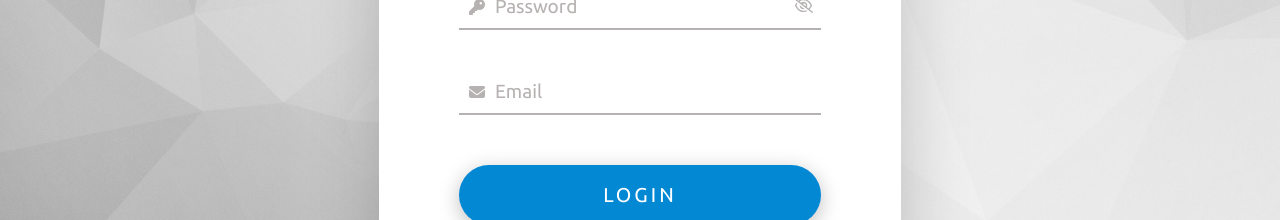
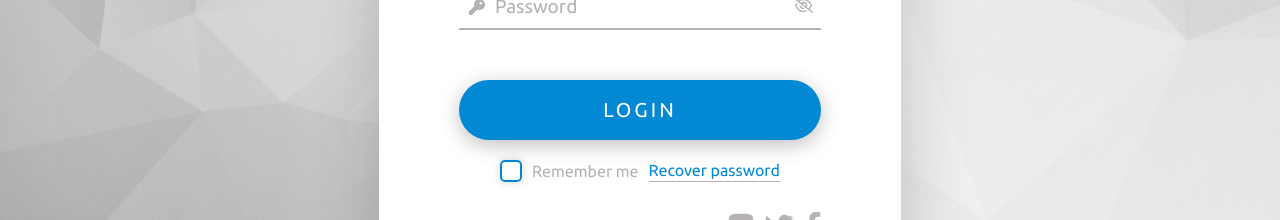
Before and after one commit to zoDLer1/classroom, a React (Create React App) app in the folder react-front/: page /login in a window 1280 px wide. Shown: the part 580-800 px from the top of the page. Built offline with nearby package versions, Linux system fonts and the light colour scheme.

Commit message:
refactored checkbox and link css styles

```diff
--- /dev/null
+++ b/react-front/src/UI/Checkbox/css/checkbox.module.css
@@ -0,0 +1,27 @@
+.block{
+
+}
+
+.block input:checked + label::before{
+    background-color: var(--primary-color);
+}
+
+.body{
+    color: var(--alt-color);
+    font-size: 16px;
+    cursor: pointer;
+    display: flex;
+    user-select: none;
+    align-items: center;
+    gap: 10px;
+}
+
+.body::before{
+    content: '';
+    width: 18px;
+    height: 18px;
+    background-color: #fff;
+    border: 2px solid var(--primary-color);
+    border-radius: 5px;
+    box-shadow: 0 0 8px 0.5px rgba(0, 0, 0, 0.15);
+}
--- /dev/null
+++ b/react-front/src/UI/Checkbox/index.jsx
@@ -0,0 +1,10 @@
+import css from './css/checkbox.module.css'
+
+export default (props) => {
+    return (
+        <div className={css.block}>
+            <input id="agree" type="checkbox" hidden/>
+            <label className={css.body} for="agree">{props.text}</label>
+        </div>
+    )
+}
--- a/react-front/src/UI/Input/index.jsx
+++ b/react-front/src/UI/Input/index.jsx
@@ -1,4 +1,4 @@
-import css from "./css/style.module.css";
+import css from "./css/input.module.css";
 
 
 export default (props) =>{
--- a/react-front/src/components/link/css/main.css
+++ b/react-front/src/UI/Link/css/link.module.css
@@ -1,10 +1,6 @@
-/* BLOCK */
-.link{
+.block{
     color: var(--primary-color);
     border-bottom: 1px solid var(--alt-color);
     font-size: 16px;
     padding-bottom: 2px;
 }
-/* ELEMENTS */
-
-/* MODIFICATORS */
--- /dev/null
+++ b/react-front/src/UI/Link/index.jsx
@@ -0,0 +1,9 @@
+
+import css from './css/link.module.css'
+import { Link } from "react-router-dom"
+
+export default (props) => {
+    return (
+        <Link className={css.block} to={props.to}>{props.text}</Link>
+    )
+}
--- a/react-front/src/UI/Submit/index.jsx
+++ b/react-front/src/UI/Submit/index.jsx
@@ -1,4 +1,4 @@
-import css from './css/style.module.css'
+import css from './css/submit.module.css'
 
 
 export default (props) => {
--- a/react-front/src/components/forms/login-form/index.jsx
+++ b/react-front/src/components/forms/login-form/index.jsx
@@ -1,40 +1,27 @@
 import 'components/forms/css/main.css'
-import Link from 'components/link'
+
 import Form_page_links from 'components/forms/forms-components/form-page-links'
-import Form_input from 'components/forms/forms-components/form-input'
-import Form_submit from 'components/forms/forms-components/form-submit'
 import Form_password from 'components/forms/forms-components/form-input/form-input-password'
-import TestInput from 'UI/Input'
-import TestSubmit from 'UI/Submit'
+import Input from 'UI/Input'
+import Link from 'UI/Link'
+import Submit from 'UI/Submit'
+import Checkbox from 'UI/Checkbox'
+
+
 
 export default () => {
     return (
         <form class="form container">
-                {/* <div class="form__layer">
-                    <div class="gears form__gears">
-                        <svg class="gear" xmlns="http://www.w3.org/2000/svg" viewBox="0 0 512 512" width="50">
-                            <path d="M495.9 166.6c3.2 8.7 .5 18.4-6.4 24.6l-43.3 39.4c1.1 8.3 1.7 16.8 1.7 25.4s-.6 17.1-1.7 25.4l43.3 39.4c6.9 6.2 9.6 15.9 6.4 24.6c-4.4 11.9-9.7 23.3-15.8 34.3l-4.7 8.1c-6.6 11-14 21.4-22.1 31.2c-5.9 7.2-15.7 9.6-24.5 6.8l-55.7-17.7c-13.4 10.3-28.2 18.9-44 25.4l-12.5 57.1c-2 9.1-9 16.3-18.2 17.8c-13.8 2.3-28 3.5-42.5 3.5s-28.7-1.2-42.5-3.5c-9.2-1.5-16.2-8.7-18.2-17.8l-12.5-57.1c-15.8-6.5-30.6-15.1-44-25.4L83.1 425.9c-8.8 2.8-18.6 .3-24.5-6.8c-8.1-9.8-15.5-20.2-22.1-31.2l-4.7-8.1c-6.1-11-11.4-22.4-15.8-34.3c-3.2-8.7-.5-18.4 6.4-24.6l43.3-39.4C64.6 273.1 64 264.6 64 256s.6-17.1 1.7-25.4L22.4 191.2c-6.9-6.2-9.6-15.9-6.4-24.6c4.4-11.9 9.7-23.3 15.8-34.3l4.7-8.1c6.6-11 14-21.4 22.1-31.2c5.9-7.2 15.7-9.6 24.5-6.8l55.7 17.7c13.4-10.3 28.2-18.9 44-25.4l12.5-57.1c2-9.1 9-16.3 18.2-17.8C227.3 1.2 241.5 0 256 0s28.7 1.2 42.5 3.5c9.2 1.5 16.2 8.7 18.2 17.8l12.5 57.1c15.8 6.5 30.6 15.1 44 25.4l55.7-17.7c8.8-2.8 18.6-.3 24.5 6.8c8.1 9.8 15.5 20.2 22.1 31.2l4.7 8.1c6.1 11 11.4 22.4 15.8 34.3zM256 336c44.2 0 80-35.8 80-80s-35.8-80-80-80s-80 35.8-80 80s35.8 80 80 80z"/>
-                        </svg>
-                        <svg class="gear"xmlns="http://www.w3.org/2000/svg" viewBox="0 0 512 512" width="40">
-                            <path d="M495.9 166.6c3.2 8.7 .5 18.4-6.4 24.6l-43.3 39.4c1.1 8.3 1.7 16.8 1.7 25.4s-.6 17.1-1.7 25.4l43.3 39.4c6.9 6.2 9.6 15.9 6.4 24.6c-4.4 11.9-9.7 23.3-15.8 34.3l-4.7 8.1c-6.6 11-14 21.4-22.1 31.2c-5.9 7.2-15.7 9.6-24.5 6.8l-55.7-17.7c-13.4 10.3-28.2 18.9-44 25.4l-12.5 57.1c-2 9.1-9 16.3-18.2 17.8c-13.8 2.3-28 3.5-42.5 3.5s-28.7-1.2-42.5-3.5c-9.2-1.5-16.2-8.7-18.2-17.8l-12.5-57.1c-15.8-6.5-30.6-15.1-44-25.4L83.1 425.9c-8.8 2.8-18.6 .3-24.5-6.8c-8.1-9.8-15.5-20.2-22.1-31.2l-4.7-8.1c-6.1-11-11.4-22.4-15.8-34.3c-3.2-8.7-.5-18.4 6.4-24.6l43.3-39.4C64.6 273.1 64 264.6 64 256s.6-17.1 1.7-25.4L22.4 191.2c-6.9-6.2-9.6-15.9-6.4-24.6c4.4-11.9 9.7-23.3 15.8-34.3l4.7-8.1c6.6-11 14-21.4 22.1-31.2c5.9-7.2 15.7-9.6 24.5-6.8l55.7 17.7c13.4-10.3 28.2-18.9 44-25.4l12.5-57.1c2-9.1 9-16.3 18.2-17.8C227.3 1.2 241.5 0 256 0s28.7 1.2 42.5 3.5c9.2 1.5 16.2 8.7 18.2 17.8l12.5 57.1c15.8 6.5 30.6 15.1 44 25.4l55.7-17.7c8.8-2.8 18.6-.3 24.5 6.8c8.1 9.8 15.5 20.2 22.1 31.2l4.7 8.1c6.1 11 11.4 22.4 15.8 34.3zM256 336c44.2 0 80-35.8 80-80s-35.8-80-80-80s-80 35.8-80 80s35.8 80 80 80z"/>
-                        </svg>
-                    </div>
-                </div> */}
                 <Form_page_links login='form__page-link--choosen'/>
                 <div class="form__inputs form__column-container">
-                    <Form_input name="email" placeholder="Email" icon='fa-solid fa-envelope' />
+                    <Input name="email" placeholder="Email" icon='fa-solid fa-envelope' />
                     <Form_password  name="password" placeholder="Password"/>
-                    <TestInput name="email" placeholder="Email" icon='fa-solid fa-envelope' />
+
                 </div>
-                <Form_submit text='login'/>
-                <TestSubmit text='login'/>
-                <div class="form__input-checkbox form__containter form__containter--between">
-                    <input id="agree" type="checkbox" hidden/>
-                    <label class="form__input-body form__containter" for="agree">Remember me</label>
-                    <div class="">
-                        <Link name='Recover password' />
-                    </div>
-
+                <Submit text='login'/>
+                <div class="form__containter form__containter--between">
+                    <Checkbox text='Remember me' />
+                    <Link  to='/' text='Recover password' />
                 </div>
                 <div class="form__signup form__containter form__containter--between">
                     <p class="form__signup-text form__text">Sign up with</p>
--- a/react-front/src/components/link/index.jsx
+++ /dev/null
@@ -1,6 +0,0 @@
-import './css/main.css'
-export default (props) => {
-    return (
-        <a class="link" href="#">{props.name}</a>
-    )
-}
```
Also changed, not shown: react-front/src/UI/Input/css/input.module.css (renamed from react-front/src/UI/Input/css/style.module.css), react-front/src/UI/Submit/css/submit.module.css (renamed from react-front/src/UI/Submit/css/style.module.css).
